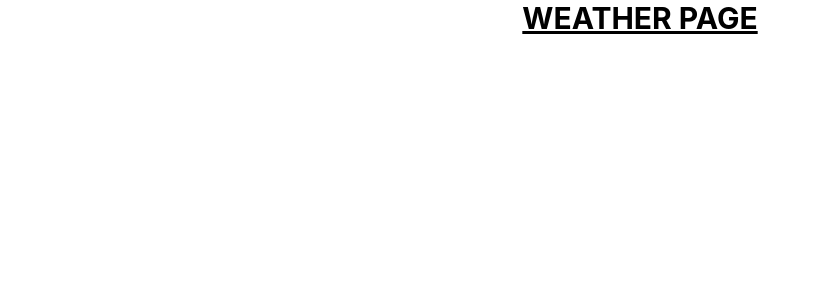
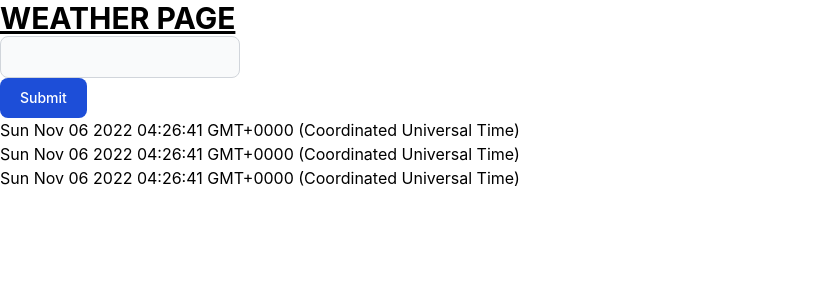
Before and after one commit to maharleeeka/weather-app, a React (Create React App) app: page / in a window 1280 px wide. Shown: the top 300 px of the page, without its empty margins (0-821 px from the left). Built offline with nearby package versions, Linux system fonts and the light colour scheme; no server answers.

Commit message:
added fetching of current weather via location search

```diff
--- a/package.json
+++ b/package.json
@@ -14,6 +14,7 @@
     "react-dom": "^18.2.0",
     "react-scripts": "5.0.1",
     "serve": "^14.0.1",
+    "styled-components": "^5.3.6",
     "typescript": "^4.8.4",
     "web-vitals": "^2.1.4",
     "workbox-background-sync": "^6.5.4",
@@ -54,6 +55,7 @@
     ]
   },
   "devDependencies": {
+    "@types/styled-components": "^5.1.26",
     "autoprefixer": "^10.4.13",
     "postcss": "^8.4.18",
     "tailwindcss": "^3.2.2"
--- a/src/App.tsx
+++ b/src/App.tsx
@@ -4,9 +4,7 @@ import { WeatherPage } from './Components/WeatherPage';
 
 function App() {
   return (
-    <div className="App">
-      <WeatherPage />
-    </div>
+    <WeatherPage />
   );
 }
 
--- a/src/Components/WeatherPage/WeatherPage.tsx
+++ b/src/Components/WeatherPage/WeatherPage.tsx
@@ -1,10 +1,67 @@
-import React from 'react';
+import React, { useEffect, useState } from 'react';
+import styled from 'styled-components';
+
+type WeatherType = {
+    name: string;
+    main: string;
+    datetime: Date;
+    description: string;
+    sunrise: Date;
+    sunset: Date;
+}
+const Container = styled.div``;
+const WeatherContainer = styled.div``;
+const TextInput = styled.input``;
 
 function Weather() {
+    const [apiData, setApiData] = useState<WeatherType>({
+        name: '',
+        main: '',
+        datetime: new Date(),
+        description: '',
+        sunrise: new Date(),
+        sunset: new Date()
+    });
+    const [stateLoc, setStateLoc] = useState('');
+    const apiKey = process.env.REACT_APP_OPENWEATHER_API_KEY;
+
+    const onChangeText = (value: string) => setStateLoc(value);
+    const getWeatherState = () => {
+        const apiUrl = `https://api.openweathermap.org/data/2.5/weather?q=${stateLoc}&appid=${apiKey}`;
+        fetch(apiUrl)
+          .then((res) => res.json())
+          .then((data) => setApiData({
+            name: data.name,
+            main: data.weather[0].main,
+            datetime: new Date(data.dt),
+            description: data.weather[0].description,
+            sunrise: new Date(data.sys.sunrise),
+            sunset: new Date(data.sys.sunset)
+          }));
+    };
+
+    const onPressSubmit = () => getWeatherState();
+    console.log({ apiData });
     return (
-        <div>
-            <h1 className="text-3xl font-bold underline">WEATHER PAGE</h1>
-        </div>
+        <Container className='h-screen'>
+            <h1 className='text-3xl font-bold underline'>WEATHER PAGE</h1>
+            <TextInput
+                className='bg-gray-50 border border-gray-300 text-gray-900 text-sm rounded-lg focus:ring-blue-500 focus:border-blue-500 block p-2.5 dark:bg-gray-700 dark:border-gray-600 dark:text-white dark:focus:ring-blue-500 dark:focus:border-blue-500'
+                onChange={(env) => onChangeText(env.target.value) }
+                value={stateLoc}
+            />
+            <button
+                type="submit"
+                className="text-white bg-blue-700 hover:bg-blue-800 focus:ring-4 focus:outline-none focus:ring-blue-300 font-medium rounded-lg text-sm w-full sm:w-auto px-5 py-2.5 text-center dark:bg-blue-600 dark:hover:bg-blue-700 dark:focus:ring-blue-800"
+                onClick={onPressSubmit}
+            >Submit</button>
+            <h3>{apiData?.name}</h3>
+            <h3>{apiData?.main}</h3>
+            <h3>{apiData?.description}</h3>
+            <h3>{apiData?.datetime.toString()}</h3>
+            <h3>{apiData?.sunrise.toString()}</h3>
+            <h3>{apiData?.sunset.toString()}</h3>
+        </Container>
     )
 }
 
--- a/src/index.tsx
+++ b/src/index.tsx
@@ -17,7 +17,7 @@ root.render(
 // If you want your app to work offline and load faster, you can change
 // unregister() to register() below. Note this comes with some pitfalls.
 // Learn more about service workers: https://cra.link/PWA
-serviceWorkerRegistration.register();
+serviceWorkerRegistration.unregister();
 
 // If you want to start measuring performance in your app, pass a function
 // to log results (for example: reportWebVitals(console.log))
```
Also changed, not shown: 2 other files (tests, documents, lock files or other folders).
